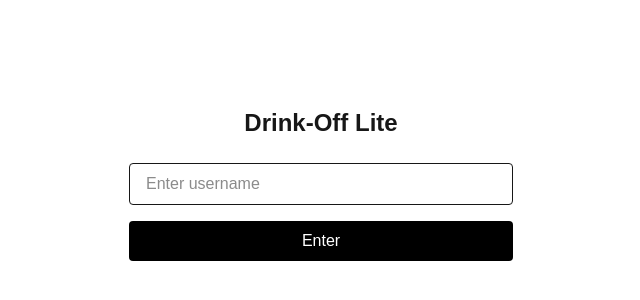
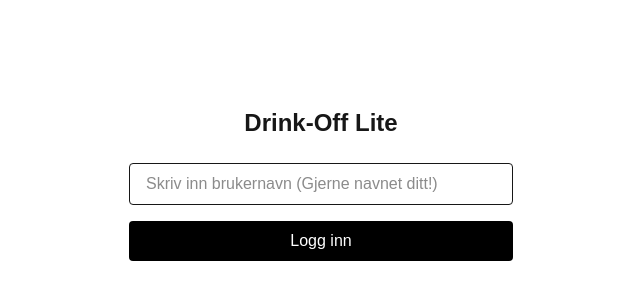
Before and after one commit to flippi321/Drink-off-lite, a Next.js app: page / in a window 1280 px wide. Shown: the part 216-516 px from the top of the page, without its empty margins (319-959 px from the left). Built offline with nearby package versions, Linux system fonts and the light colour scheme; no server answers.

Commit message:
Translated to norwegian

```diff
--- a/app/page.tsx
+++ b/app/page.tsx
@@ -21,7 +21,7 @@ export default function LoginPage() {
 
       // If username is not taken we ask if user wants to register with it, otherwise we just log them in as admin
       if (!is_active_user) {
-        const proceed = confirm(`Username "${username}" is available. Do you want to register with it?`);
+        const proceed = confirm(`Brukernavnet "${username}" er tilgjengelig. Vil du registrere deg med det?`);
         if (proceed) {
           const { profile } = await registerUserWithUsername(username);
           router.push(profile.role === "admin" ? "/admin" : "/drink");
@@ -34,7 +34,7 @@ export default function LoginPage() {
 
     } catch (err: any) {
       console.error("Login error:", err);
-      setError(err?.message ?? "Login failed");
+      setError(err?.message ?? "Klarte ikke å logge deg inn");
     } finally {
       setLoading(false);
     }
@@ -48,7 +48,7 @@ export default function LoginPage() {
         <form onSubmit={handleLogin} className="space-y-4">
           <input
             type="text"
-            placeholder="Enter username"
+            placeholder="Skriv inn brukernavn (Gjerne navnet ditt!)"
             value={username}
             onChange={(e) => setUsername(e.target.value)}
             className="w-full border rounded px-4 py-2"
@@ -61,7 +61,7 @@ export default function LoginPage() {
             disabled={loading}
             className="w-full bg-black text-white py-2 rounded disabled:opacity-50"
           >
-            {loading ? "Signing in..." : "Enter"}
+            {loading ? "Logger inn..." : "Logg inn"}
           </button>
         </form>
       </div>
```
